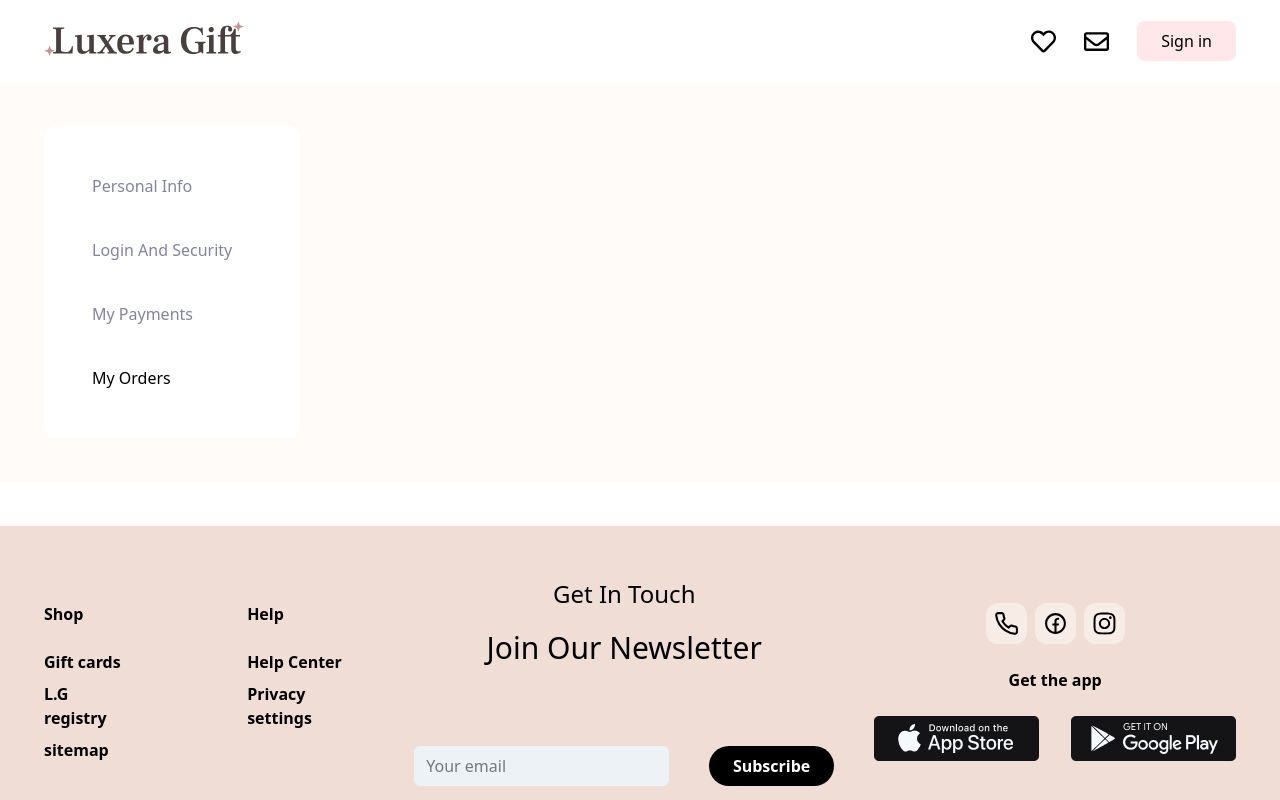
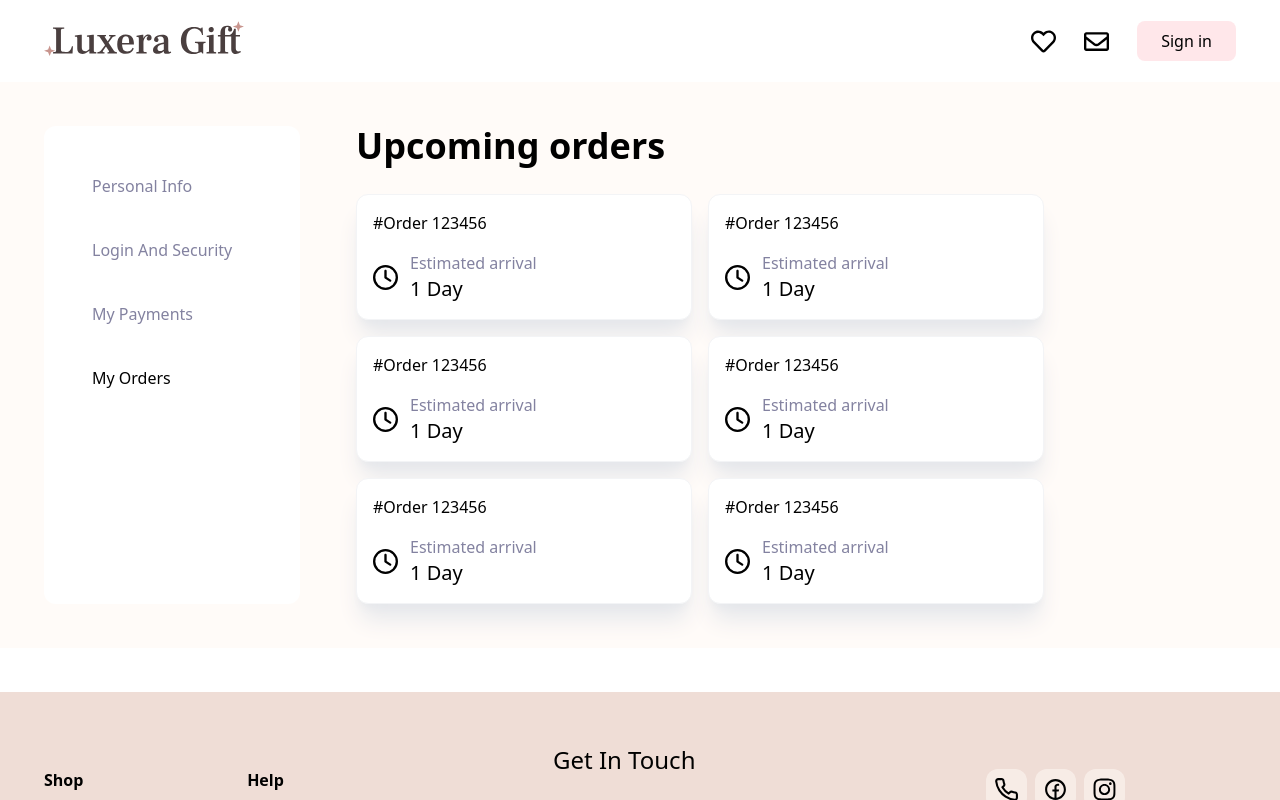
Before and after one commit to GeoLine02/luxera, a Next.js app: page /en/profile in a window 1280 px wide. Both pictures are taken after a click on the element "My Orders". Shown: the top 800 px of the page. Built offline with nearby package versions, Linux system fonts and the light colour scheme; a web font is replaced by a local one.

Commit message:
style: profile/myOrders

```diff
--- a/app/[locale]/profile/components/sections/Sections.tsx
+++ b/app/[locale]/profile/components/sections/Sections.tsx
@@ -4,6 +4,7 @@ import { useSelector } from "react-redux";
 import LoginAndSecurity from "./loginAndSecurity/LoginAndSecurity";
 import { RootState } from "@/app/store/store";
 import MyPayments from "./myPayments/MyPayments";
+import MyOrders from "./myOrders/MyOrders";
 
 const Sections = () => {
   const { activeSection } = useSelector(
@@ -13,6 +14,7 @@ const Sections = () => {
     <div className="w-full">
       {activeSection === "loginAndSecurity" && <LoginAndSecurity />}
       {activeSection === "myPayments" && <MyPayments />}
+      {activeSection === "myOrders" && <MyOrders />}
     </div>
   );
 };
--- /dev/null
+++ b/app/[locale]/profile/components/sections/myOrders/MyOrders.tsx
@@ -0,0 +1,19 @@
+import OrderCard from "./OrderCard";
+
+const MyOrders = () => {
+  return (
+    <div>
+      <h1 className="text-4xl font-bold">Upcoming orders</h1>
+      <div className="flex gap-4 flex-wrap mt-7">
+        <OrderCard />
+        <OrderCard />
+        <OrderCard />
+        <OrderCard />
+        <OrderCard />
+        <OrderCard />
+      </div>
+    </div>
+  );
+};
+
+export default MyOrders;
--- /dev/null
+++ b/app/[locale]/profile/components/sections/myOrders/OrderCard.tsx
@@ -0,0 +1,19 @@
+import { FaRegClock } from "react-icons/fa6";
+
+const OrderCard = () => {
+  return (
+    <div className="rounded-xl bg-white space-y-4 w-full max-w-[336px] p-4 shadow-xl shadow-gray-200 border border-gray-100">
+      <h2 className="font-medium">#Order 123456</h2>
+
+      <div className="flex items-center gap-3">
+        <FaRegClock size={25} />
+        <div>
+          <p className="text-medium-gray">Estimated arrival</p>
+          <h1 className="text-xl font-medium">1 Day</h1>
+        </div>
+      </div>
+    </div>
+  );
+};
+
+export default OrderCard;
```
